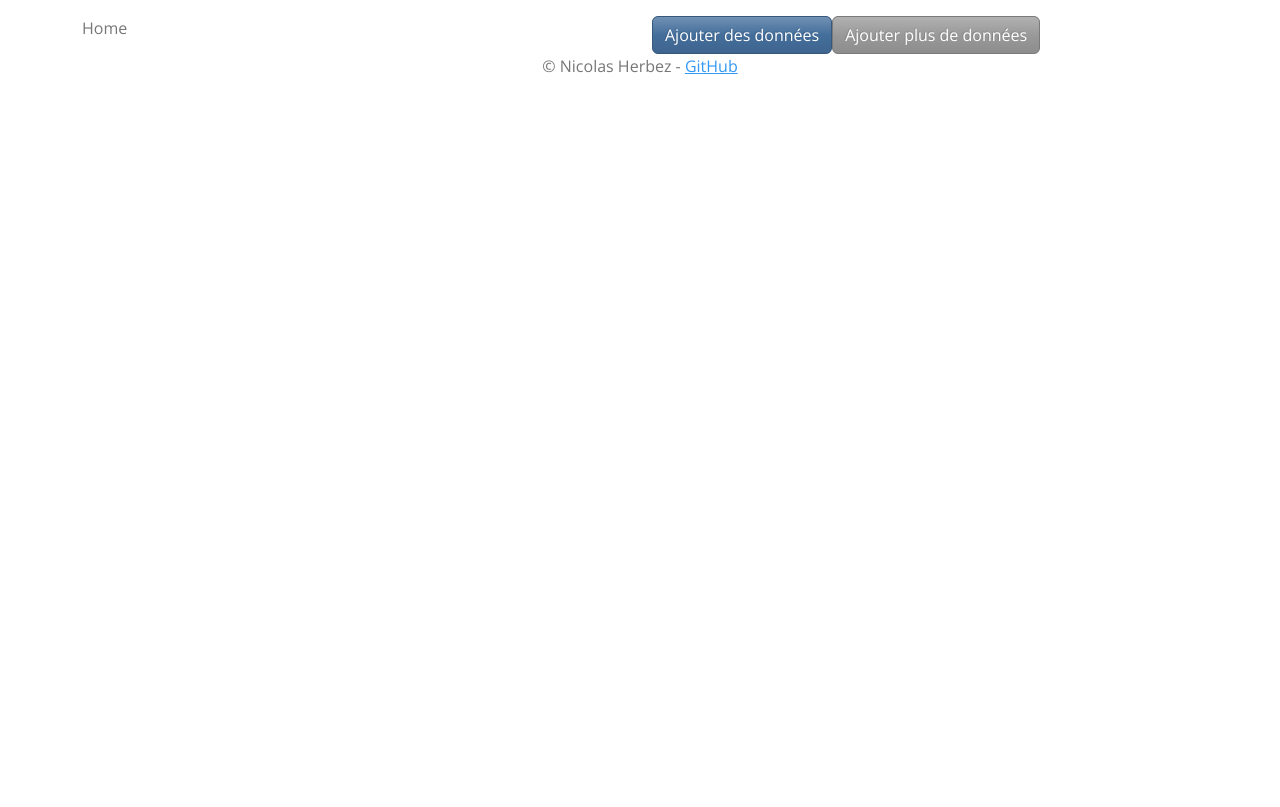
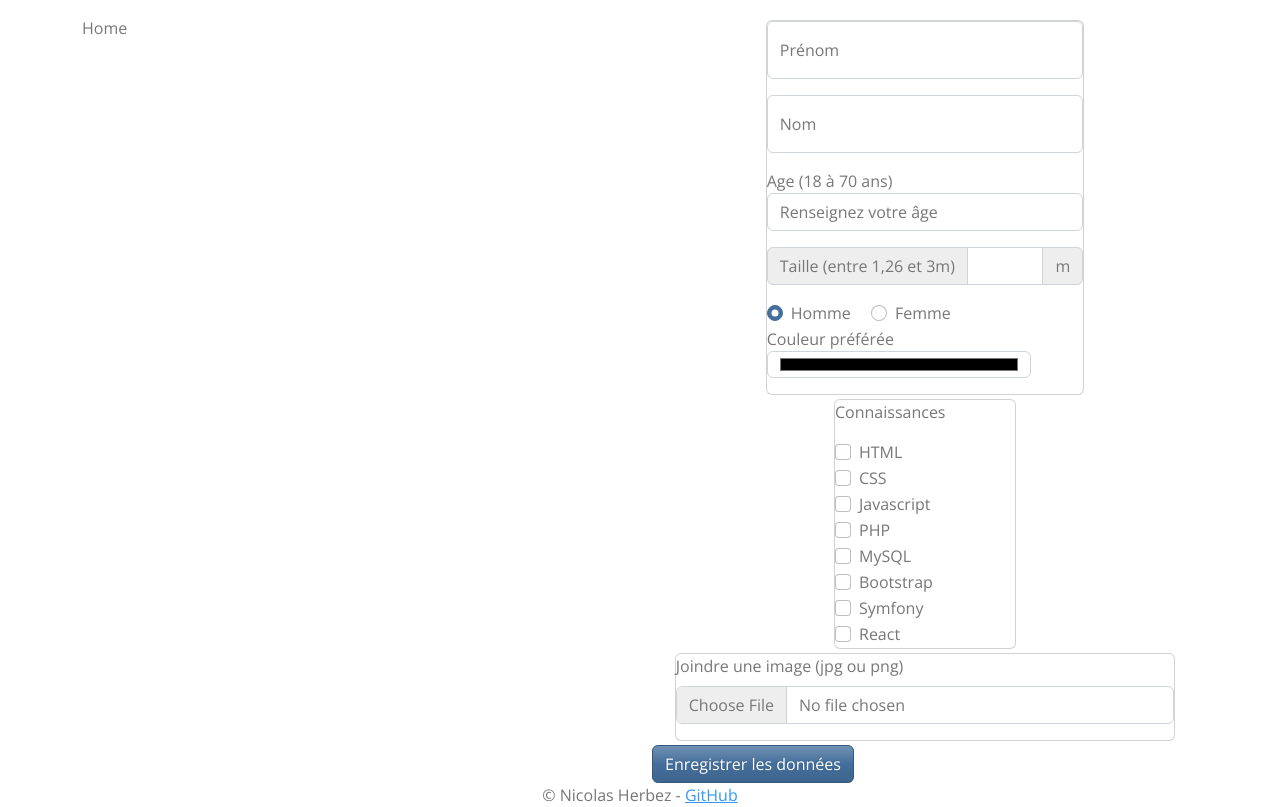
Before and after one commit to kevin-ledez/Algorithmie-PHP, a PHP site: page /index.php?addmore in a window 1280 px wide. Shown: the part 236-1043 px from the top of the page. Before the commit the page ends 310 px from the top, so only its background shows below. Run offline with PHP 8.4, Linux system fonts and the light colour scheme; some libraries are stand-ins or nearby versions.

Commit message:
ADD civility Mr, Mme

```diff
--- a/php/includes/form.inc.html
+++ b/php/includes/form.inc.html
@@ -16,7 +16,6 @@
         <input type="number" min="1.26" max="3" step="0.01" name="taille" aria-label="First name" class="form-control">
         <span class="input-group-text">m</span>
     </div>
-    <fieldset class="row mb-3">
     <div class="col-sm-10">
         <div class="form-check form-check-inline">
             <input class="form-check-input" type="radio" name="civility" id="homme" value="homme" checked>
@@ -27,6 +26,5 @@
             <label class="form-check-label" for="gridRadios2">Femme</label>
         </div>
     </div>
-    </fieldset>
     <button type="submit" class="btn btn-primary" name="register_data">Enregistrer les données</button>
 </form>
--- a/php/includes/form2.inc.php
+++ b/php/includes/form2.inc.php
@@ -0,0 +1,81 @@
+<form action="index.php" method="POST" enctype="multipart/form-data">
+    <div class="card col-md-7 mx-auto my-1">
+        <div class="form-floating mb-3">
+            <input type="text" class="form-control" name="prenom" id="prenom" placeholder="Prénom">
+            <label for="floatingInput">Prénom</label>
+        </div>
+        <div class="form-floating mb-3">
+            <input type="text" class="form-control" name="nom" id="nom" placeholder="Nom">
+            <label for="floatingInput">Nom</label>
+        </div>
+        <div class="mb-3">
+            <label for="form-label">Age (18 à 70 ans)</label>
+            <input min="18" max="70" type="number" class="form-control" name="age" id="age" placeholder="Renseignez votre âge">
+        </div>
+        <div class="input-group mb-3">
+            <span class="input-group-text">Taille (entre 1,26 et 3m)</span>
+            <input type="number" min="1.26" max="3" step="0.01" name="taille" aria-label="First name" class="form-control">
+            <span class="input-group-text">m</span>
+        </div>
+        <div class="col-sm-10">
+            <div class="form-check form-check-inline">
+                <input class="form-check-input" type="radio" name="civility" id="homme" value="homme" checked>
+                <label class="form-check-label" for="gridRadios1">Homme</label>
+            </div>
+            <div class="form-check form-check-inline">
+                <input class="form-check-input" type="radio" name="civility" id="femme" value="femme">
+                <label class="form-check-label" for="gridRadios2">Femme</label>
+            </div>
+            <div class="mb-3">
+            <label for="form-label">Couleur préférée</label>
+            <input type="color" class="form-control" name="color" id="color" value="#000000">
+        </div>
+        </div>
+    </div>
+
+    <div class="card col-md-4 mx-auto my-1">
+        <p>Connaissances</p>
+        <div class="col-sm-10">
+            <div class="form-check">
+                <input class="form-check-input" type="checkbox" name="html" id="html" value="html">
+                <label class="form-check-label" for="flexCheckChecked">HTML</label>
+            </div>
+            <div class="form-check">
+                <input class="form-check-input" type="checkbox" name="css" id="css" value="css">
+                <label class="form-check-label" for="flexCheckChecked">CSS</label>
+            </div>
+            <div class="form-check">
+                <input class="form-check-input" type="checkbox" name="javascript" id="javascript" value="javascript">
+                <label class="form-check-label" for="flexCheckChecked">Javascript</label>
+            </div>
+            <div class="form-check">
+                <input class="form-check-input" type="checkbox" name="php" id="php" value="php">
+                <label class="form-check-label" for="flexCheckChecked">PHP</label>
+            </div>
+            <div class="form-check">
+                <input class="form-check-input" type="checkbox" name="mysql" id="mysql" value="mysql">
+                <label class="form-check-label" for="flexCheckChecked">MySQL</label>
+            </div>
+            <div class="form-check">
+                <input class="form-check-input" type="checkbox" name="bootstrap" id="bootstrap" value="bootstrap">
+                <label class="form-check-label" for="flexCheckChecked">Bootstrap</label>
+            </div>
+            <div class="form-check">
+                <input class="form-check-input" type="checkbox" name="symfony" id="symfony" value="symfony">
+                <label class="form-check-label" for="flexCheckChecked">Symfony</label>
+            </div>
+            <div class="form-check">
+                <input class="form-check-input" type="checkbox" name="react" id="react" value="react">
+                <label class="form-check-label" for="flexCheckChecked">React</label>
+            </div>
+        </div>
+    </div>
+
+    <div class="card col-md-11 mx-auto my-1">
+        <div class="mb-3">
+            <label for="formFile" class="form-label">Joindre une image (jpg ou png)</label>
+            <input class="form-control" type="file" name="image" id="image">
+        </div>
+    </div>
+    <button type="submit" class="btn btn-primary" name="register_data">Enregistrer les données</button>
+</form>
--- a/php/index.php
+++ b/php/index.php
@@ -18,14 +18,28 @@ include "./includes/header.inc.html";
             </div>
             <div class="col">
 <?php
+
     if (isset($_GET['add'])){
         include "./includes/form.inc.html";
-    }else if (isset($_POST['register_data'])){
+    }
+    else if (isset($_GET['addmore'])){
+        include "./includes/form2.inc.php";
+    }
+    else if (isset($_POST['register_data'])){
         $prenom = $_POST['prenom'];
         $nom = $_POST['nom'];
         $age = $_POST['age'];
         $taille = $_POST['taille'];
         $civility = $_POST['civility'];
+        $color = isset($_POST['color']) ? $_POST['color'] : '';
+        $html = isset($_POST['html']) ? $_POST['html'] : '';
+        $css =  isset($_POST['css']) ? $_POST['css'] : '';
+        $javascript = isset($_POST['javascript']) ? $_POST['javascript'] : '';
+        $php = isset($_POST['php']) ? $_POST['php'] : '';
+        $mysql = isset($_POST['mysql']) ? $_POST['mysql'] : '';
+        $bootstrap = isset($_POST['bootstrap']) ? $_POST['bootstrap'] : '';
+        $symfony = isset($_POST['symfony']) ? $_POST['symfony'] : '';
+        $react = isset($_POST['react']) ? $_POST['react'] : '';
 
         $table = array(
             'first_name' => $prenom,
@@ -33,7 +47,17 @@ include "./includes/header.inc.html";
             'age' => $age,
             'size' => $taille,
             'civility' => $civility,
+            'color' => $color,
+            'html' => $html,
+            'css' => $css,
+            'javascript' => $javascript,
+            'php' => $php,
+            'mysql' => $mysql,
+            'bootstrap' => $bootstrap,
+            'symfony' => $symfony,
+            'react' => $react,
         );
+
         $_SESSION['table'] = $table;
             echo '<div class="alert alert-success text-center" role="alert">';
             echo 'Données sauvegardées';
@@ -49,16 +73,30 @@ include "./includes/header.inc.html";
     else if (isset($_GET['concatenation'])){
         echo "<h2>Concaténation</h2>";
         echo "===> Construction d'une phrase avec le contenu du tableau";
-        echo "<p>Mr ".$table['first_name']." ".$table['last_name']."<br>";
+        if ($table['civility'] == 'homme') {
+            echo "<p>Mr ".$table['first_name']." ".$table['last_name']."<br>";
+        }else{
+            echo "<p>Mme ".$table['first_name']." ".$table['last_name']."<br>";
+        }
         echo "J'ai ".$table['age']." ans et je mesure ".$table['size']." m.</p>";
+
         echo "===> Construction d'une phrase après MAJ du tableau";
         $table['first_name'] = ucfirst($table['first_name']);
         $table['last_name'] = strtoupper($table['last_name']);
-        echo "<p>Mr ".$table['first_name']." ".$table['last_name']."<br>";
+        if ($table['civility'] == 'homme') {
+            echo "<p>Mr ".$table['first_name']." ".$table['last_name']."<br>";
+        }else{
+            echo "<p>Mme ".$table['first_name']." ".$table['last_name']."<br>";
+        }
         echo "J'ai ".$table['age']." ans et je mesure ".$table['size']." m.</p>";
+
         echo "===> Affichage d'une virgule à la place du point pour la taille";
         $table['size'] = str_replace('.',',',$table['size']);
-        echo "<p>Mr ".$table['first_name']." ".$table['last_name']."<br>";
+        if ($table['civility'] == 'homme') {
+            echo "<p>Mr ".$table['first_name']." ".$table['last_name']."<br>";
+        }else{
+            echo "<p>Mme ".$table['first_name']." ".$table['last_name']."<br>";
+        }
         echo "J'ai ".$table['age']." ans et je mesure ".$table['size']." m.</p>";
     }
     else if (isset($_GET['loop'])){
@@ -82,7 +120,7 @@ include "./includes/header.inc.html";
     }
     else {
         echo "<a href='index.php?add'><button type='button' class='btn btn-primary'>Ajouter des données</button></a>";
-        echo "<a type='button' class='btn btn-secondary'>Ajouter plus de données</a>";
+        echo "<a href='index.php?addmore'><button type='button' class='btn btn-secondary'>Ajouter plus de données</button></a>";
     }
 
     function readTable($table){
```
Lines whose indentation alone changed are shown as unchanged.
